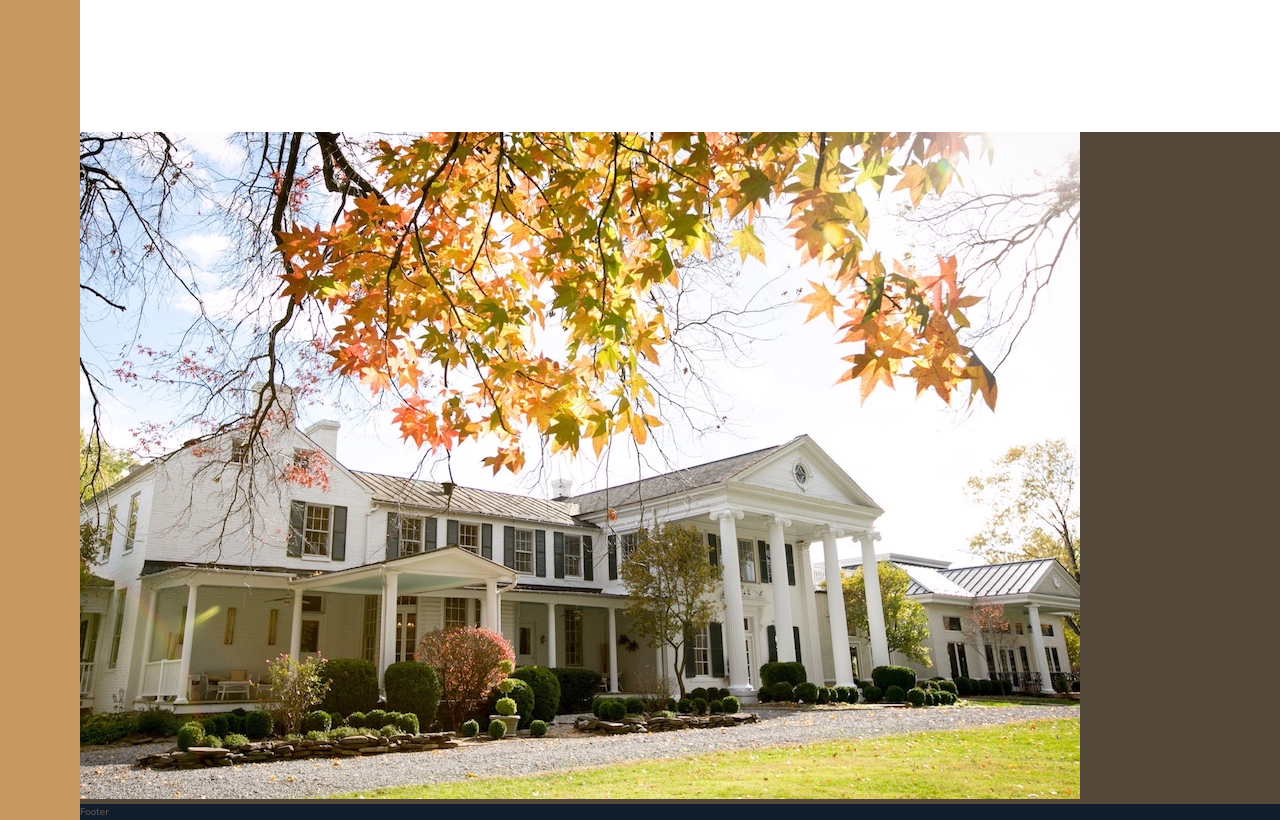
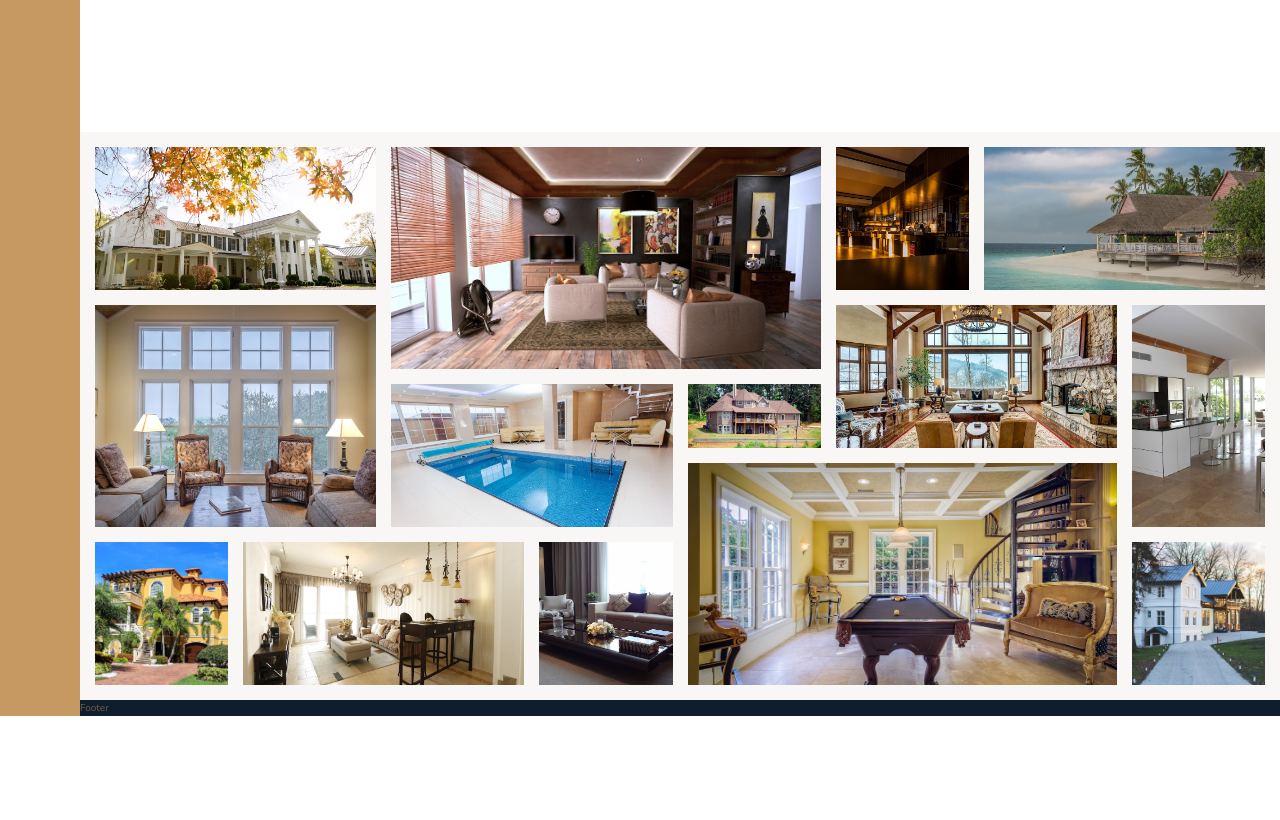
Before and after one commit to loxt/nexter, a website: page index.html in a window 1280 px wide. Shown: the part 2940-3760 px from the top of the page. After the commit the page ends 3656 px from the top, so only its background shows below. Drawn offline with nearby package versions, Linux system fonts and the light colour scheme.

Commit message:
feat: add gallery section

```diff
--- a/index.html
+++ b/index.html
@@ -288,9 +288,21 @@
     </section>
 
     <section class="gallery">
-      <figure class="gallery__item gallery__item--1">
-        <img src="img/gal-1.jpeg" alt="Gallery image 1" class="gallery__img">
-      </figure>
+      <figure class="gallery__item gallery__item--1"><img src="img/gal-1.jpeg" alt="Gallery image 1" class="gallery__img"></figure>
+      <figure class="gallery__item gallery__item--2"><img src="img/gal-2.jpeg" alt="Gallery image 2" class="gallery__img"></figure>
+      <figure class="gallery__item gallery__item--3"><img src="img/gal-3.jpeg" alt="Gallery image 3" class="gallery__img"></figure>
+      <figure class="gallery__item gallery__item--4"><img src="img/gal-4.jpeg" alt="Gallery image 4" class="gallery__img"></figure>
+      <figure class="gallery__item gallery__item--5"><img src="img/gal-5.jpeg" alt="Gallery image 5" class="gallery__img"></figure>
+      <figure class="gallery__item gallery__item--6"><img src="img/gal-6.jpeg" alt="Gallery image 6" class="gallery__img"></figure>
+      <figure class="gallery__item gallery__item--7"><img src="img/gal-7.jpeg" alt="Gallery image 7" class="gallery__img"></figure>
+      <figure class="gallery__item gallery__item--8"><img src="img/gal-8.jpeg" alt="Gallery image 8" class="gallery__img"></figure>
+      <figure class="gallery__item gallery__item--9"><img src="img/gal-9.jpeg" alt="Gallery image 9" class="gallery__img"></figure>
+      <figure class="gallery__item gallery__item--10"><img src="img/gal-10.jpeg" alt="Gallery image 10" class="gallery__img"></figure>
+      <figure class="gallery__item gallery__item--11"><img src="img/gal-11.jpeg" alt="Gallery image 11" class="gallery__img"></figure>
+      <figure class="gallery__item gallery__item--12"><img src="img/gal-12.jpeg" alt="Gallery image 12" class="gallery__img"></figure>
+      <figure class="gallery__item gallery__item--13"><img src="img/gal-13.jpeg" alt="Gallery image 13" class="gallery__img"></figure>
+      <figure class="gallery__item gallery__item--14"><img src="img/gal-14.jpeg" alt="Gallery image 14" class="gallery__img"></figure>
+
     </section>
 
     <footer class="footer">
--- a/sass/_gallery.scss
+++ b/sass/_gallery.scss
@@ -1,4 +1,90 @@
 .gallery {
-  background-color: $color-grey-dark-1;
+  background-color: $color-grey-light-1;
   grid-column: full-start / full-end;
+
+  display: grid;
+  grid-template-columns: repeat(8, 1fr);
+  grid-template-rows: repeat(7, 5vw);
+  grid-gap: 1.5rem;
+  padding: 1.5rem;
+
+  &__item {
+    &--1 {
+      grid-row: 1 / span 2;
+      grid-column: 1 / span 2;
+    }
+
+    &--2 {
+      grid-row: 1 / span 3;
+      grid-column: 3 / span 3;
+    }
+
+    &--3 {
+      grid-row: 1 / span 2;
+      grid-column: 6 / 7;
+    }
+
+    &--4 {
+      grid-row: 1 / span 2;
+      grid-column: 7 / -1;
+    }
+
+    &--5 {
+      grid-row: 3 / span 3;
+      grid-column: 1 / span 2;
+    }
+
+    &--6 {
+      grid-row: 4 / span 2;
+      grid-column: 3 / span 2;
+    }
+
+    &--7 {
+      grid-row: 4 / 5;
+      grid-column: 5 / 6;
+    }
+
+    &--8 {
+      grid-row: 3 / span 2;
+      grid-column: 6 / span 2;
+    }
+
+    &--9 {
+      grid-row: 3 / span 3;
+      grid-column: 8 / -1;
+    }
+
+    &--10 {
+      grid-row: 6 / span 2;
+      grid-column: 1 / 2;
+    }
+
+    &--11 {
+      grid-row: 6 / span 2;
+      grid-column: 2 / span 2;
+    }
+
+    &--12 {
+      grid-row: 6 / span 2;
+      grid-column: 4 / 5;
+    }
+
+    &--13 {
+      grid-row: 5 / span 3;
+      grid-column: 5 / span 3;
+    }
+
+    &--14 {
+      grid-row: 6 / span 2;
+      grid-column: 8 / -1;
+    }
+  }
+
+  &__img {
+    width: 100%;
+    height: 100%;
+    object-fit: cover;
+
+    display: block;
+  }
 }
```
Also changed, not shown: css/style.css.
